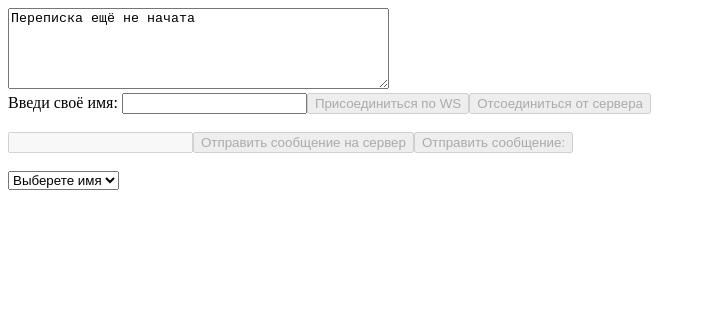
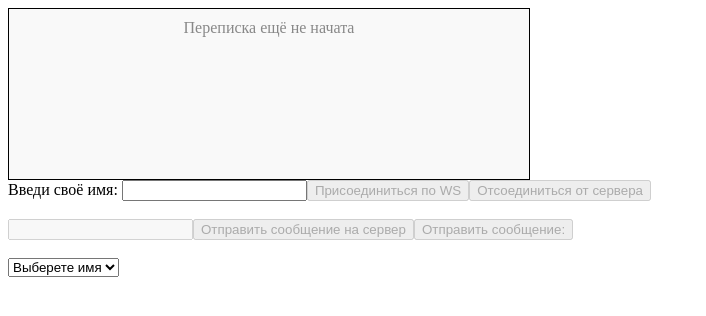
Before and after one commit to Alf51/MiniContactCenter-Client, a React (Create React App) app: page / in a window 1280 px wide. Shown: the top 316 px of the page, without its empty margins (0-706 px from the left). Built offline with nearby package versions, Linux system fonts and the light colour scheme.

Commit message:
Улучшил окно для вывода сообщений теперь работает с объектом

```diff
--- /dev/null
+++ b/src/assets/css/SimpleForm.css
@@ -0,0 +1,34 @@
+.chat-box {
+    width: 500px; /* Задаем ширину */
+    height: 150px; /* Задаем высоту */
+    border: 1px solid black; /* Рамка вокруг чата */
+    padding: 10px;
+    overflow-y: auto; /* Прокрутка для переполнения */
+    background-color: #f9f9f9; /* Фон чата */
+    display: flex;
+    flex-direction: column;
+    justify-content: flex-start;
+}
+
+.message-list {
+    list-style: none; /* Убираем маркеры списка */
+    margin: 0;
+    padding: 0;
+    width: 100%;
+}
+
+.message {
+    margin-bottom: 10px; /* Отступ между сообщениями */
+    padding: 5px;
+    border-radius: 5px;
+    background-color: #e0e0e0; /* Фон сообщения */
+}
+
+.no-messages {
+    text-align: center; /* Центрирование текста */
+    color: #888; /* Цвет текста */
+    flex-grow: 1;
+    display: flex;
+    align-items: center;
+    justify-content: center;
+}
--- a/src/components/dropdown.tsx
+++ b/src/components/Dropdown.tsx
@@ -6,7 +6,6 @@ interface DropDownProps {
     onSelected: (value: string) => void
 }
 
-//todo эже просто список. Название так себе. Мб пропсы передавать ? А не из стора брать ? Например в классе обёртки следить за стора и отдавать готовое
 export const Dropdown: React.FC<DropDownProps> = observer(({names, onSelected}) => {
     return (
         <select defaultValue={''} onChange={event => onSelected(event.target.value)} >
--- /dev/null
+++ b/src/components/chat/SimpleForm.tsx
@@ -0,0 +1,20 @@
+import {MyMessage} from "../../socketConnection";
+import "../../assets/css/SimpleForm.css";
+
+interface SimpleFormProps {
+    messages: MyMessage[]
+}
+
+export const SimpleForm = ({messages} : SimpleFormProps) => {
+    return (
+        <div className={'chat-box'}>
+            <ul className={'message-list'}>
+                {messages.length === 0 ? (
+                    <li className={'no-messages'}>Переписка ещё не начата</li>
+                ) : (messages.map((value, index) =>
+                        <li className={'message-list'} key={index}><strong>{value.from}</strong>: {value.text} </li>)
+                )}
+            </ul>
+        </div>
+    )
+}
--- /dev/null
+++ b/src/components/chat/WebChatPanel.tsx
@@ -0,0 +1,16 @@
+import {SimpleForm} from "./SimpleForm";
+import {WebSocketControlPanel} from "./WebSocketControlPanel";
+import MessageStore from "../../store/messageStore";
+import {observer} from "mobx-react-lite";
+
+
+export const WebChatPanel = observer (() => {
+    const {messages} = MessageStore
+
+    return (
+        <div>
+            <SimpleForm messages={messages}></SimpleForm>
+            <WebSocketControlPanel buttonName={"Присоединиться по WS"}></WebSocketControlPanel>
+        </div>
+    )
+})
--- a/src/components/simpleform.tsx
+++ /dev/null
@@ -1,23 +0,0 @@
-import {MyMessage} from "../socketConnection";
-import MessageStore from "../store/messageStore";
-import {observer} from "mobx-react-lite";
-
-export const SimpleForm = observer(() => {
-    const {messages} = MessageStore;
-
-    return (
-        <form>
-            <textarea readOnly={true} cols={45} rows={5}
-                      value={messages.length === 0 ? 'Переписка ещё не начата' : getOneStringMessage(messages)}>
-            </textarea>
-        </form>
-    )
-})
-
-function getOneStringMessage(messages: MyMessage[]): string {
-    let simpleString = ''
-
-    //todo на reduce ?
-    messages.forEach(element => simpleString = simpleString.concat(`${element.from}: ${element.text}\n`))
-    return simpleString = simpleString.trim()
-}
--- a/src/index.tsx
+++ b/src/index.tsx
@@ -1,14 +1,12 @@
 import React from 'react';
 import ReactDOM from 'react-dom/client';
-import {WebSocketControlPanel} from "./components/webSocketControlPanel";
-import {SimpleForm} from "./components/simpleform";
+import {WebChatPanel} from "./components/chat/WebChatPanel";
 
 const root = ReactDOM.createRoot(
   document.getElementById('root') as HTMLElement
 );
 root.render(
   <React.StrictMode>
-      <SimpleForm></SimpleForm>
-      <WebSocketControlPanel buttonName={"Присоединиться по WS"}></WebSocketControlPanel>
+        <WebChatPanel></WebChatPanel>
   </React.StrictMode>
 );
```
Also changed, not shown: src/components/chat/WebSocketControlPanel.tsx (renamed from src/components/webSocketControlPanel.tsx, +4 -10 lines), public/manifest.json.
